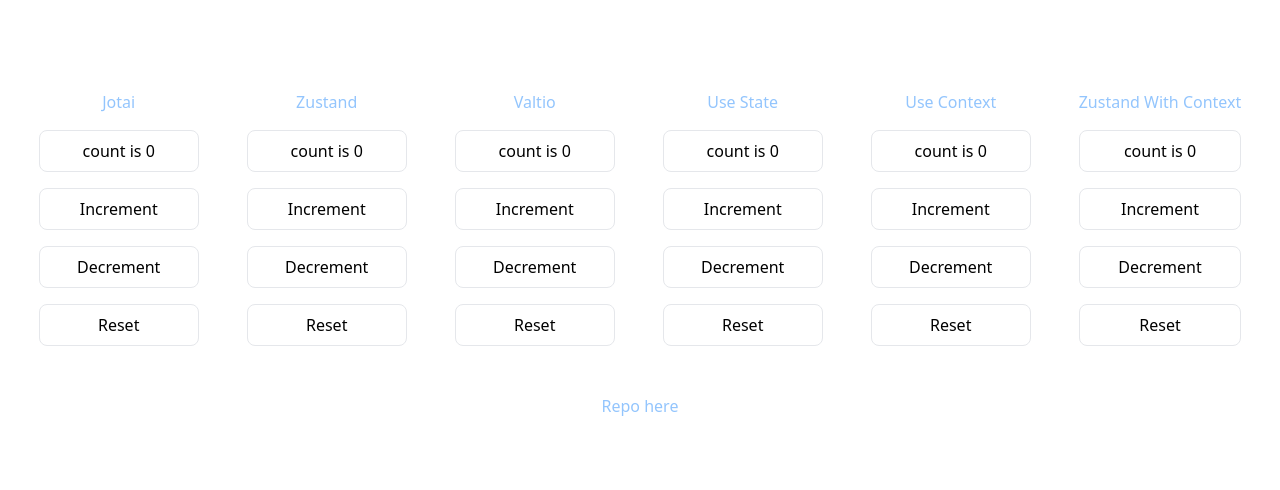
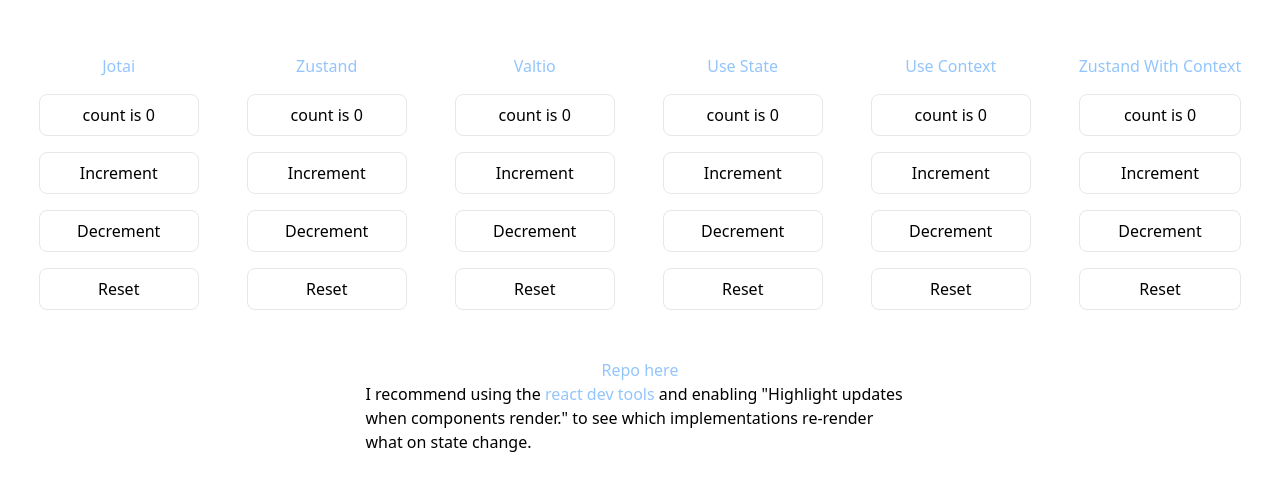
Before and after one commit to NWylynko/jotai-vs-zustand-vs-valtio, a React (Vite) app: page / in a window 1280 px wide. Shown: the part 154-644 px from the top of the page. Built offline with nearby package versions, Linux system fonts and the light colour scheme.

Commit message:
Add some information

```diff
--- a/src/App.tsx
+++ b/src/App.tsx
@@ -11,66 +11,77 @@
       <main className="flex flex-col md:flex-row gap-4 items-center justify-center w-full">
         <div className="p-4 flex flex-col gap-4 min-w-48">
           <a
-            className="text-center text-blue-300 underline:hover"
+            className="text-center text-blue-300 hover:underline"
             href="https://npmjs.com/package/jotai"
           >
             Jotai
-          </a>{" "}
+          </a>
           <JotaiCounter />
         </div>
         <div className="p-4 flex flex-col gap-4 min-w-48">
           <a
-            className="text-center text-blue-300 underline:hover"
+            className="text-center text-blue-300 hover:underline"
             href="https://npmjs.com/package/zustand"
           >
             Zustand
-          </a>{" "}
+          </a>
           <ZustandCounter />
         </div>
         <div className="p-4 flex flex-col gap-4 min-w-48">
           <a
-            className="text-center text-blue-300 underline:hover"
+            className="text-center text-blue-300 hover:underline"
             href="https://npmjs.com/package/valtio"
           >
             Valtio
-          </a>{" "}
+          </a>
           <ValtioCounter />
         </div>
         <div className="p-4 flex flex-col gap-4 min-w-48">
           <a
-            className="text-center text-blue-300 underline:hover"
+            className="text-center text-blue-300 hover:underline"
             href="https://react.dev/reference/react/useState"
           >
             Use State
-          </a>{" "}
+          </a>
           <UseStateCounter />
         </div>
         <div className="p-4 flex flex-col gap-4 min-w-48">
           <a
-            className="text-center text-blue-300 underline:hover"
+            className="text-center text-blue-300 hover:underline"
             href="https://react.dev/reference/react/useContext"
           >
             Use Context
-          </a>{" "}
+          </a>
           <UseContextCounter />
         </div>
         <div className="p-4 flex flex-col gap-4 min-w-48">
           <a
-            className="text-center text-blue-300 underline:hover"
+            className="text-center text-blue-300 hover:underline"
             href="https://tkdodo.eu/blog/zustand-and-react-context"
           >
             Zustand With Context
-          </a>{" "}
+          </a>
           <ZustandWContextCounter />
         </div>
       </main>
       <footer className="flex flex-col items-center justify-center w-full">
         <a
-          className="text-center text-blue-300 underline:hover"
+          className="text-center text-blue-300 hover:underline"
           href="https://github.com/NWylynko/jotai-vs-zustand-vs-valtio"
         >
           Repo here
         </a>
+        <span className="max-w-[60ch]">
+          I recommend using the{" "}
+          <a
+            href="https://react.dev/learn/react-developer-tools"
+            className="text-center text-blue-300 hover:underline"
+          >
+            react dev tools
+          </a>{" "}
+          and enabling "Highlight updates when components render." to see which
+          implementations re-render what on state change.
+        </span>
       </footer>
     </div>
   );
```
